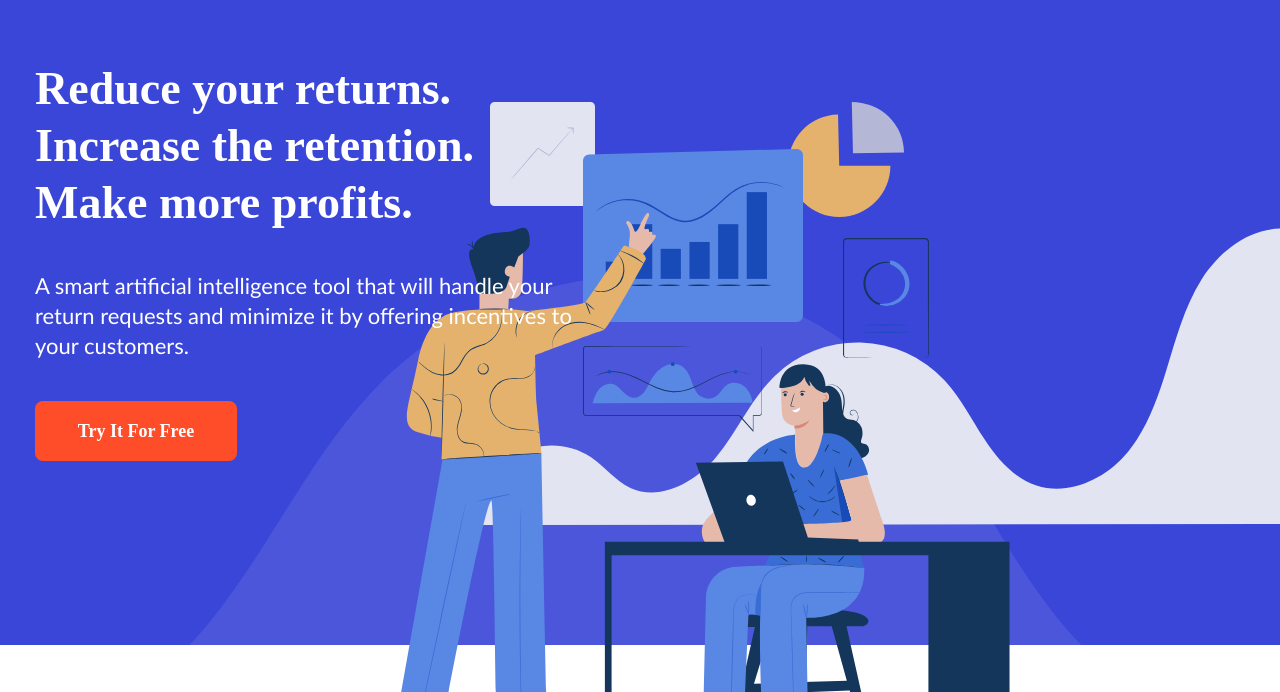
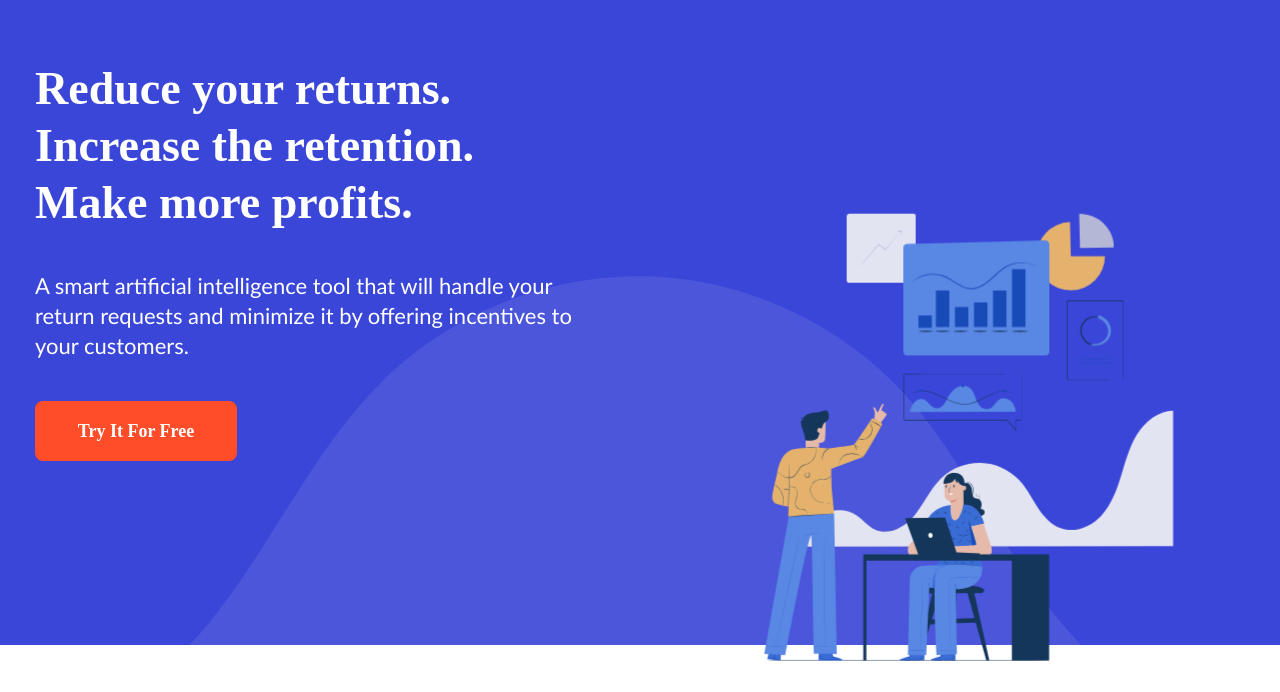
Before and after one commit to rudmm/returnHandler, a plain HTML site: page index.html in a window 1280 px wide. Shown: the part 70-762 px from the top of the page. Drawn offline with nearby package versions, Linux system fonts and the light colour scheme; a web font is replaced by a local one.

Commit message:
scale begin

```diff
--- a/assets/js/main.js
+++ b/assets/js/main.js
@@ -21,9 +21,37 @@ function clickBurger(){
 
     });
 }
+
+function resize() {
+    let $image = $(".image_animate");
+    let $wrapper = $(".top-image");
+    let $windowWidth = $(window).width();
+    let transformRule = '';
+    let wrapperHeight = $wrapper.height();
+    let imageHeight = $image.outerHeight();
+    //let scale = Math.min($wrapper.width() / $image.outerWidth(), wrapperHeight / imageHeight);
+    let scale = $windowWidth / 1920;
+    transformRule = "scale(" + scale + ")";
+
+
+    $image.css({
+        transform: transformRule
+    });
+}
+
 $(window).scroll(function(){
     menu();
 });
 $(document).ready(function(){
     clickBurger();
+    resize();
 });
+
+$(window).resize(function () {
+    resize();
+});
+$(window).on("orientationchange", function () {
+    if ($(window).width() > 500) {
+        resize();
+    }
+});
--- a/assets/scss/style.scss
+++ b/assets/scss/style.scss
@@ -1,6 +1,41 @@
 $shadowTitle: 0 -20px 0 0px #f67e90 inset;
 $shadowTitle1280: 0 -15px 0 0 #f67e90 inset;
 $shadowTitle480: 0 -10px 0 0 #f67e90 inset;
+@keyframes my-animation{
+    0%{
+        transform: translateY(-1px);
+    }
+    10%{
+        transform: translateY(-2px);
+    }
+    20%{
+        transform: translateY(-3px);
+    }
+    30%{
+        transform: translateY(-4px);
+    }
+    40%{
+        transform: translateY(-5px);
+    }
+    50%{
+        transform: translateY(-6px);
+    }
+    60%{
+        transform: translateY(-7px);
+    }
+    70%{
+        transform: translateY(-8px);
+    }
+    80%{
+        transform: translateY(-9px);
+    }
+    90%{
+        transform: translateY(-10px);
+    }
+    100%{
+        transform: translateY(-11px);
+    }
+}
 A,
 ABBR,
 ACRONYM,
@@ -362,6 +397,7 @@ a{
         top: 165px;
         width: 929px;
         height: 679px;
+        max-width: 50%;
         .image_animate{
             position: relative;
             width: 100%;
@@ -376,28 +412,33 @@ a{
             position: absolute;
         }
         .element1{
-            top: 8%;
-            left: 25%;
+            top: 50px;
+            left: 235px;
             z-index: 8;
+            animation: my-animation 2s ease infinite;
         }
         .element2{
-            left: 53%;
-            top: 21%;
+            left: 480px;
+            top: 140px;
             z-index: 10;
+            animation: my-animation 2s ease infinite;
         }
         .element3{
-            left: 47%;
-            top: 1%;
+            left: 435px;
+            top: 10px;
+            animation: my-animation 2s ease infinite;
         }
         .element4{
-            top: 1%;
-            left: 15%;
+            top: 10px;
+            left: 150px;
             z-index: 7;
+            animation: my-animation 2s ease infinite;
         }
         .element5{
-            top: 37%;
-            left: 25%;
+            top: 250px;
+            left: 235px;
             z-index: 10;
+            animation: my-animation 2s ease infinite;
         }
     }
 }
--- a/index.html
+++ b/index.html
@@ -58,11 +58,11 @@
                 <div class="top-image">
                     <div class="image_animate">
                         <img src="assets/img/top.svg" alt="top" class="img-fluid headerelement element">
-                        <img src="assets/img/element4.svg" alt="element4" class="img-fluid element4 element">
-                        <img src="assets/img/element1.svg" alt="element1" class="img-fluid element element1">
-                        <img src="assets/img/element2.svg" alt="element2" class="img-fluid element element2">
-                        <img src="assets/img/element3.svg" alt="element3" class="img-fluid element element3">
-                        <img src="assets/img/element5.svg" alt="element5" class="img-fluid element element5">
+                        <img src="assets/img/element4.svg" alt="element4" class=" element4 element">
+                        <img src="assets/img/element1.svg" alt="element1" class=" element element1">
+                        <img src="assets/img/element2.svg" alt="element2" class=" element element2">
+                        <img src="assets/img/element3.svg" alt="element3" class=" element element3">
+                        <img src="assets/img/element5.svg" alt="element5" class=" element element5">
                     </div>
                 </div>
             </header>
```
Also changed, not shown: assets/css/style.css.
